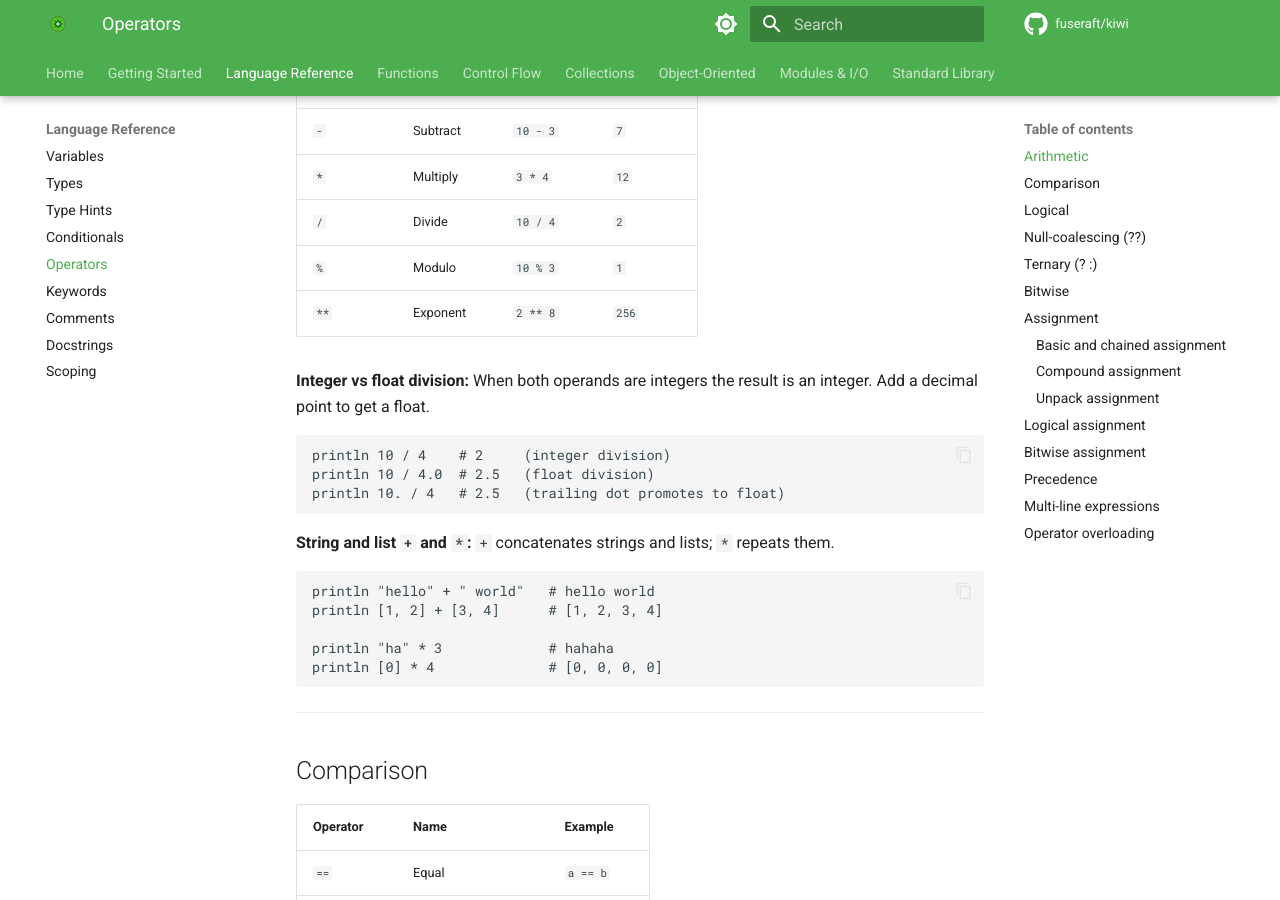
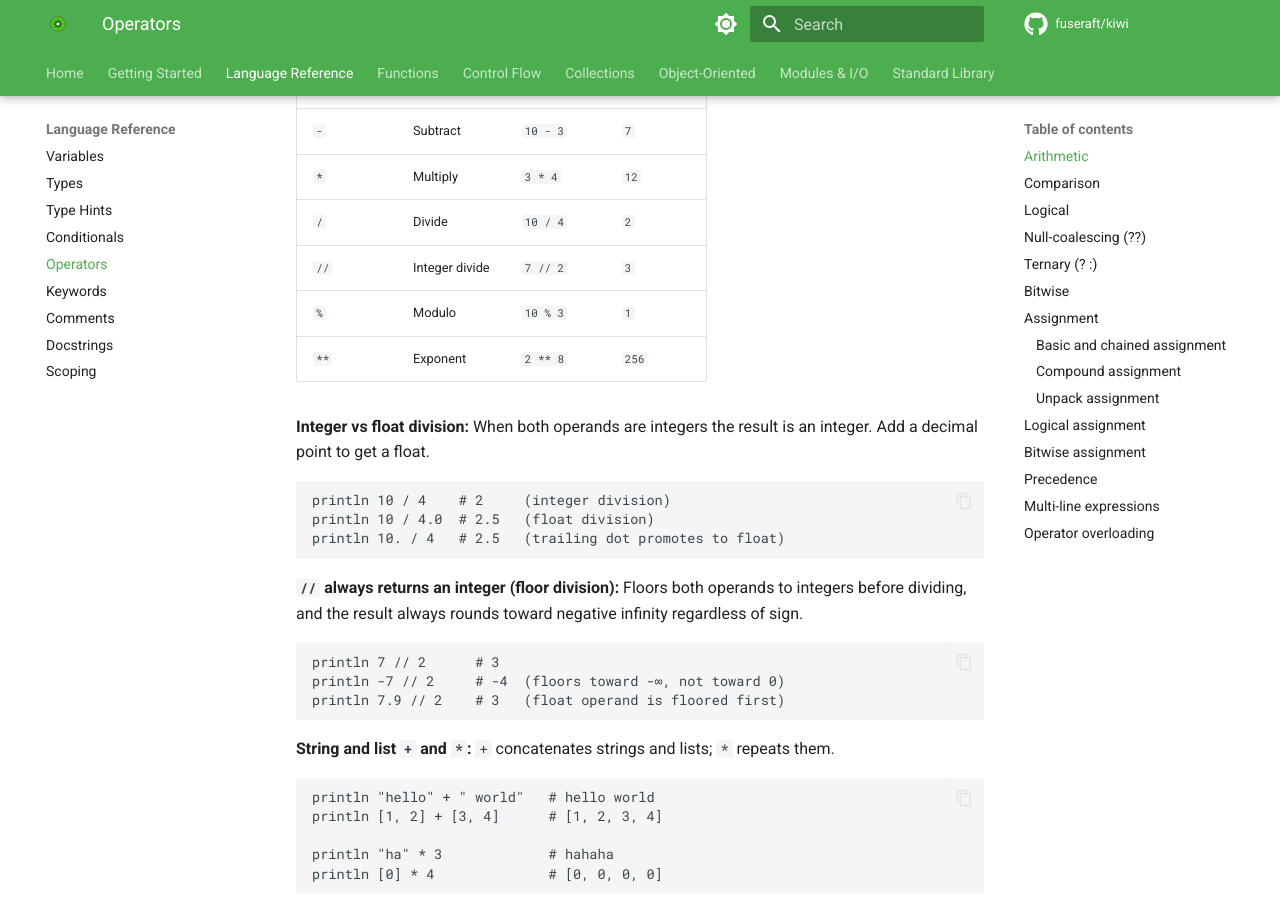
Before and after one commit to fuseraft/kiwi, an MkDocs documentation site: the page built from docs/operators.md, in a window 1280 px wide and 900 px high, scrolled down 404 px. Built offline with MkDocs 1.6.1 and Material for MkDocs 9.7.7, drawn with Linux system fonts in a browser that asks for light colours; comment, search, counter and statistics services are not loaded; some of the changed text lies outside the part shown.

Commit message:
Update operators

````diff
--- a/docs/operators.md
+++ b/docs/operators.md
@@ -12,6 +12,7 @@ Kiwi provides a full set of operators for arithmetic, comparison, logic, bitwise
 | `-` | Subtract | `10 - 3` | `7` |
 | `*` | Multiply | `3 * 4` | `12` |
 | `/` | Divide | `10 / 4` | `2` |
+| `//` | Integer divide | `7 // 2` | `3` |
 | `%` | Modulo | `10 % 3` | `1` |
 | `**` | Exponent | `2 ** 8` | `256` |
 
@@ -21,6 +22,14 @@ Kiwi provides a full set of operators for arithmetic, comparison, logic, bitwise
 println 10 / 4    # 2     (integer division)
 println 10 / 4.0  # 2.5   (float division)
 println 10. / 4   # 2.5   (trailing dot promotes to float)
+```
+
+**`//` always returns an integer (floor division):** Floors both operands to integers before dividing, and the result always rounds toward negative infinity regardless of sign.
+
+```kiwi
+println 7 // 2      # 3
+println -7 // 2     # -4  (floors toward -∞, not toward 0)
+println 7.9 // 2    # 3   (float operand is floored first)
 ```
 
 **String and list `+` and `*`:** `+` concatenates strings and lists; `*` repeats them.
@@ -179,6 +188,7 @@ Each compound operator reads the current value, applies the operation, and write
 | `-=` | `a = a - b` |
 | `*=` | `a = a * b` |
 | `/=` | `a = a / b` |
+| `//=` | `a = a // b` |
 | `%=` | `a = a % b` |
 | `**=` | `a = a ** b` |
 
@@ -188,8 +198,9 @@ n += 5    # 25
 n -= 10   # 15
 n *= 4    # 60
 n /= 3    # 20
-n %= 7    # 6
-n **= 3   # 216
+n //= 3   # 6
+n %= 5    # 1
+n **= 3   # 1
 ```
 
 Compound assignment also works on list indices and hashmap keys:
@@ -286,7 +297,7 @@ Operators are evaluated in the following order (highest to lowest). Operators on
 | :---: | :--- | :--- |
 | 1 (highest) | `**` | Right-associative |
 | 2 | unary `-`, `!`, `not`, `~` | |
-| 3 | `*`, `/`, `%` | |
+| 3 | `*`, `/`, `//`, `%` | |
 | 4 | `+`, `-` | |
 | 5 | `<<`, `>>`, `>>>` | |
 | 6 | `&` | |
@@ -297,7 +308,7 @@ Operators are evaluated in the following order (highest to lowest). Operators on
 | 11 | `||`, `or` | |
 | 12 | `??` | |
 | 13 | `? :` | Right-associative |
-| 14 (lowest) | `=`, `+=`, `-=`, `*=`, etc. | Right-associative |
+| 14 (lowest) | `=`, `+=`, `-=`, `*=`, `//=`, etc. | Right-associative |
 
 When in doubt, use parentheses:
 
````
